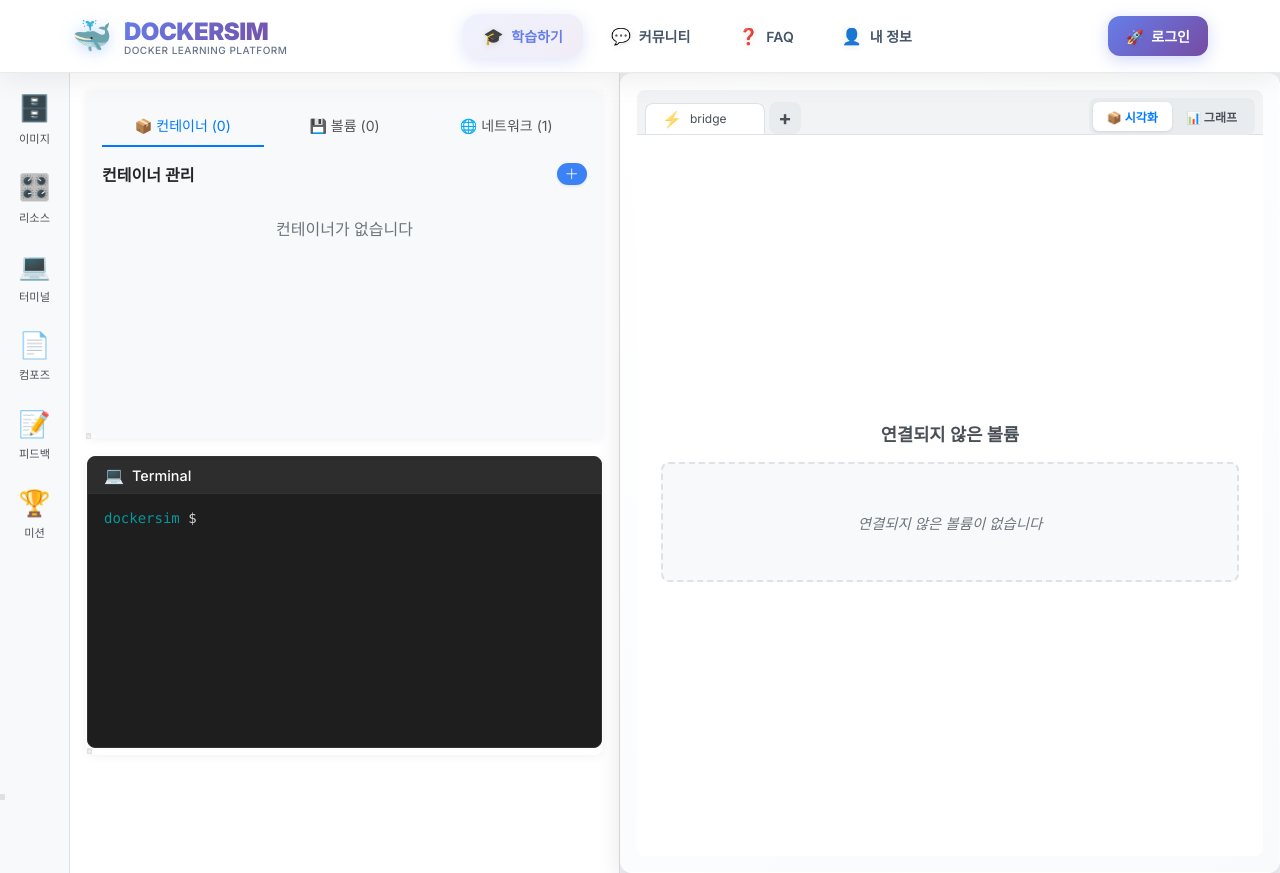
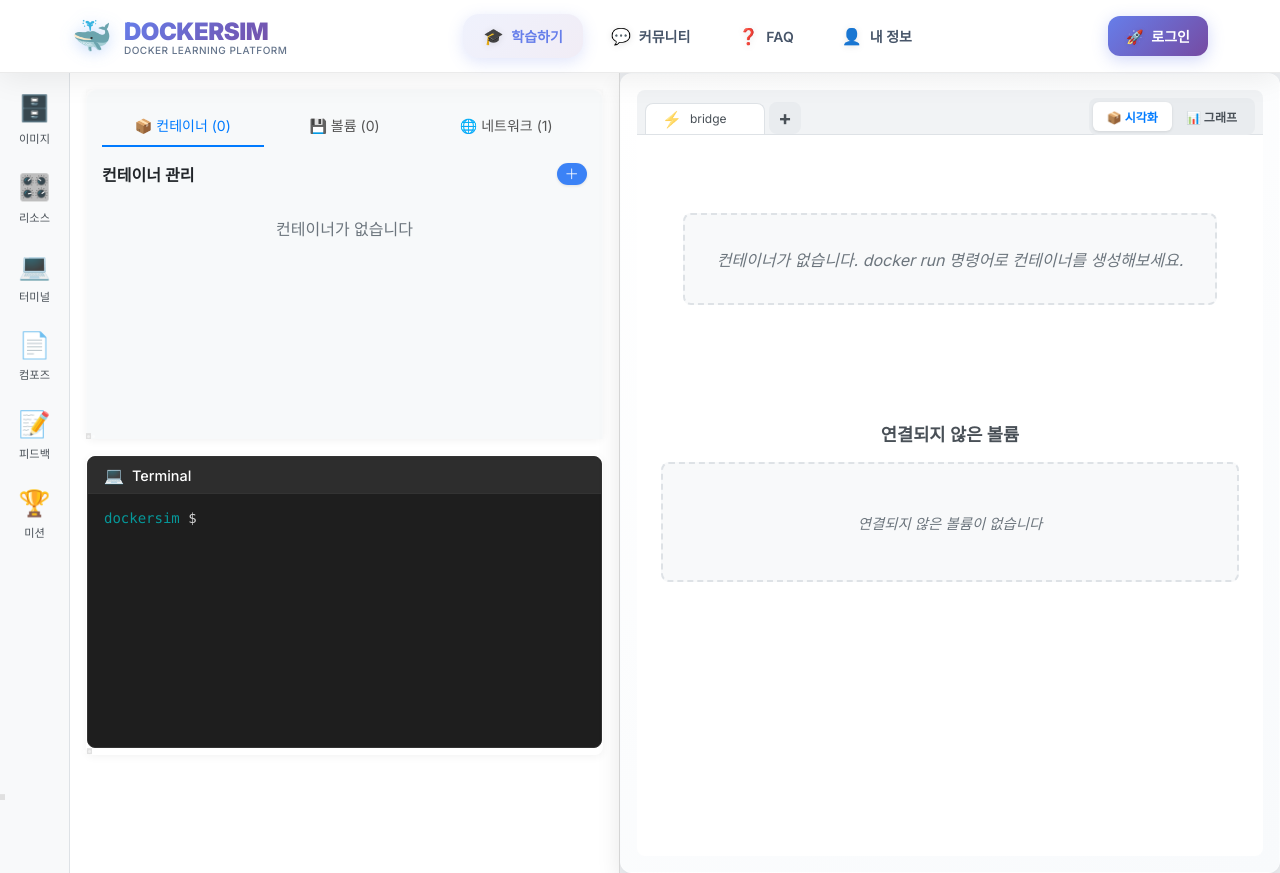
Before and after one commit to DockerSim/dockersim-fe, a Next.js app: page / in a window 1280 px wide. Built offline with nearby package versions, Linux system fonts and the light colour scheme.

Commit message:
컨테이너 디테일 모달창 내 네트워크 추가 시, 해당 네트워크 탭으로 이동

```diff
--- a/src/app/page.tsx
+++ b/src/app/page.tsx
@@ -9,7 +9,8 @@ import ResizablePanel from '../components/ResizablePanel'
 import ComposeFileModal from '../components/modals/ComposeFileModal'
 import ImageModal from '../components/modals/ImageModal'
 import DockerfileFeedbackModal from '../components/modals/DockerfileFeedbackModal'
-import { useDockerStore, Container } from '../store/dockerStore'
+import NetworkSelectionModal from '../components/modals/NetworkSelectionModal'
+import { useDockerStore, Container, Network } from '../store/dockerStore'
 import '../styles/HomePage.css'
 import { ToastContainer, ToastProps } from '../components/common/Toast';
 import { ProcessStep } from '../components/ProcessVisualization';
@@ -27,10 +28,13 @@ export default function HomePage() {
   const [composeFileContent, setComposeFileContent] = useState('');
   const [imageModalOpen, setImageModalOpen] = useState(false);
   const [dockerfileFeedbackModalOpen, setDockerfileFeedbackModalOpen] = useState(false);
-  const { generateComposeFile } = useDockerStore();
+
+  const { networks, generateComposeFile, executeCommand } = useDockerStore();
 
   const [selectedContainer, setSelectedContainer] = useState<Container | null>(null);
   const [isContainerDetailModalOpen, setIsContainerDetailModalOpen] = useState(false);
+  const [isNetworkSelectionModalOpen, setIsNetworkSelectionModalOpen] = useState(false);
+  const [activeNetwork, setActiveNetwork] = useState<string>('bridge');
 
   useNetworkSync();
 
@@ -43,21 +47,34 @@ export default function HomePage() {
     setToasts((prev) => prev.filter((toast) => toast.id !== id))
   }, [])
 
-  const showProcessBubble = (
-    type: ProcessStep['type'],
-    message: string,
-    containerId: string
-  ) => {
-    const id = Date.now().toString() + Math.random();
-    setProcesses(prev => [...prev, { id, type, message, containerId }]);
-    setTimeout(() => {
-      setProcesses(prev => prev.filter(p => p.id !== id));
-    }, 1500);
-  };
-
   const handleContainerClick = (container: Container) => {
     setSelectedContainer(container);
     setIsContainerDetailModalOpen(true);
+  };
+
+  const handleOpenNetworkSelectionModal = () => {
+    setIsContainerDetailModalOpen(false);
+    setIsNetworkSelectionModalOpen(true);
+  };
+
+  const handleNetworkConnect = (networkId: string) => {
+    if (selectedContainer) {
+      const network = networks.find(n => n.id === networkId);
+      if (network) {
+        executeCommand(`docker network connect ${network.name} ${selectedContainer.name}`);
+        setActiveNetwork(network.id); // Switch to the new network tab
+      }
+    }
+    setIsNetworkSelectionModalOpen(false);
+    setSelectedContainer(null);
+  };
+
+  const handleAction = (action: 'start' | 'stop' | 'pause' | 'unpause' | 'rm' | 'connect', id: string, networkName?: string) => {
+    if (action === 'connect' && networkName) {
+      executeCommand(`docker network connect ${networkName} ${id}`);
+    } else {
+      executeCommand(`docker ${action} ${id}`);
+    }
   };
 
   const toggleControlPanel = () => {
@@ -157,11 +174,18 @@ export default function HomePage() {
 
       <div className={`visualizer`}>
         <Visualizer
-          processes={processes}
+          processes={[]}
           selectedContainer={selectedContainer}
           isContainerDetailModalOpen={isContainerDetailModalOpen}
-          onCloseContainerDetailModal={() => setIsContainerDetailModalOpen(false)}
+          onCloseContainerDetailModal={() => {
+            setIsContainerDetailModalOpen(false);
+            setSelectedContainer(null);
+          }}
           onContainerClick={handleContainerClick}
+          onOpenNetworkSelectionModal={handleOpenNetworkSelectionModal}
+          onAction={handleAction}
+          activeNetwork={activeNetwork}
+          setActiveNetwork={setActiveNetwork}
         />
       </div>
 
@@ -182,6 +206,19 @@ export default function HomePage() {
         open={dockerfileFeedbackModalOpen}
         onClose={() => setDockerfileFeedbackModalOpen(false)}
       />
+
+      {selectedContainer && (
+        <NetworkSelectionModal
+          isOpen={isNetworkSelectionModalOpen}
+          onClose={() => {
+            setIsNetworkSelectionModalOpen(false);
+            setSelectedContainer(null);
+          }}
+          onSelect={handleNetworkConnect}
+          allNetworks={networks}
+          connectedNetworks={Array.isArray(selectedContainer.network) ? selectedContainer.network : [selectedContainer.network]}
+        />
+      )}
     </div>
   )
 }
--- a/src/components/Visualizer.tsx
+++ b/src/components/Visualizer.tsx
@@ -4,7 +4,6 @@ import React, { useState, useRef, useEffect } from 'react'
 import { useDockerStore, Container, Volume, Network } from '../store/dockerStore'
 import { ContainerCard } from './ContainerCard'
 import { VolumeConnection } from './VolumeConnection'
-import { useActiveNetworkSync } from '../hooks/useActiveNetworkSync'
 import ContainerDetailModal from './modals/ContainerDetailModal'
 import VolumeDetailModal from './modals/VolumeDetailModal'
 import NetworkDetailModal from './modals/NetworkDetailModal'
@@ -22,6 +21,10 @@ interface VisualizerProps {
   isContainerDetailModalOpen: boolean;
   onCloseContainerDetailModal: () => void;
   onContainerClick: (container: Container) => void;
+  onOpenNetworkSelectionModal: () => void;
+  onAction: (action: 'start' | 'stop' | 'pause' | 'unpause' | 'rm' | 'connect', id: string, network?: string) => void;
+  activeNetwork: string;
+  setActiveNetwork: (networkId: string) => void;
 }
 
 const Visualizer: React.FC<VisualizerProps> = ({
@@ -29,10 +32,13 @@ const Visualizer: React.FC<VisualizerProps> = ({
   selectedContainer,
   isContainerDetailModalOpen,
   onCloseContainerDetailModal,
-  onContainerClick
+  onContainerClick,
+  onOpenNetworkSelectionModal,
+  onAction,
+  activeNetwork,
+  setActiveNetwork
 }) => {
   const { containers, volumes, networks, executeCommand } = useDockerStore()
-  const [activeNetwork, setActiveNetwork] = useState<string>('bridge')
   const [selectedVolume, setSelectedVolume] = useState<Volume | null>(null)
   const [selectedNetwork, setSelectedNetwork] = useState<Network | null>(null)
   const [highlightedId, setHighlightedId] = useState<string | null>(null)
@@ -43,8 +49,6 @@ const Visualizer: React.FC<VisualizerProps> = ({
   const [showOverview, setShowOverview] = useState(false);
   const [isModalOpen, setIsModalOpen] = useState(false);
   const [selectedResource, setSelectedResource] = useState<Container | Volume | null>(null);
-
-  useActiveNetworkSync(activeNetwork, setActiveNetwork)
 
   useEffect(() => {
     if ((containers || []).length > (prevContainersRef.current || []).length) {
@@ -200,6 +204,12 @@ const Visualizer: React.FC<VisualizerProps> = ({
                   )}
                 </div>
               ))}
+
+              {activeNetworkContainers.length === 0 && (
+                <div className="empty-message">
+                  컨테이너가 없습니다. docker run 명령어로 컨테이너를 생성해보세요.
+                </div>
+              )}
             </div>
 
             <div className="volumes-container-area">
@@ -235,7 +245,8 @@ const Visualizer: React.FC<VisualizerProps> = ({
         container={selectedContainer}
         open={isContainerDetailModalOpen}
         onClose={onCloseContainerDetailModal}
-        onAction={(action, id) => executeCommand(`docker ${action} ${id}`)}
+        onAction={onAction}
+        onOpenNetworkSelectionModal={onOpenNetworkSelectionModal}
       />
       <VolumeDetailModal volume={selectedVolume} open={volumeDetailModalOpen} onClose={() => setVolumeDetailModalOpen(false)} onRemove={(id) => executeCommand(`docker volume rm ${id}`)} />
       <NetworkDetailModal network={selectedNetwork} open={networkDetailModalOpen} onClose={() => setNetworkDetailModalOpen(false)} />
--- a/src/components/modals/ContainerDetailModal.tsx
+++ b/src/components/modals/ContainerDetailModal.tsx
@@ -1,20 +1,23 @@
-import React, { useState } from 'react';
+import React from 'react';
 import { createPortal } from 'react-dom';
-import { Container, useDockerStore } from '../../store/dockerStore';
+import { Container } from '../../store/dockerStore';
 import './ContainerDetailModal.css';
-import NetworkSelectionModal from './NetworkSelectionModal';
 
 interface ContainerDetailModalProps {
   container: Container | null;
   open: boolean;
   onClose: () => void;
-  onAction: (action: 'start' | 'stop' | 'pause' | 'unpause' | 'rm' | 'connect', id: string, network?: string) => void;
+  onAction: (action: 'start' | 'stop' | 'pause' | 'unpause' | 'rm', id: string) => void;
+  onOpenNetworkSelectionModal: () => void;
 }
 
-const ContainerDetailModal: React.FC<ContainerDetailModalProps> = ({ container, open, onClose, onAction }) => {
-  const [isNetworkSelectionModalOpen, setIsNetworkSelectionModalOpen] = useState(false);
-  const { networks } = useDockerStore();
-
+const ContainerDetailModal: React.FC<ContainerDetailModalProps> = ({
+  container,
+  open,
+  onClose,
+  onAction,
+  onOpenNetworkSelectionModal
+}) => {
   if (!open || !container) return null;
 
   const handleBackdropClick = (e: React.MouseEvent) => {
@@ -28,16 +31,7 @@ const ContainerDetailModal: React.FC<ContainerDetailModalProps> = ({ container,
     onClose();
   };
 
-  const handleNetworkConnect = (networkId: string) => {
-    const network = networks.find(n => n.id === networkId);
-    if (network) {
-      onAction('connect', container.id, network.name);
-    }
-    setIsNetworkSelectionModalOpen(false);
-  };
-
   return createPortal(
-    <>
     <div className="modal-backdrop" onClick={handleBackdropClick}>
       <div className="modal-container">
         <div className="modal-header">
@@ -137,7 +131,7 @@ const ContainerDetailModal: React.FC<ContainerDetailModalProps> = ({ container,
             )}
             <button
                 className="action-btn"
-                onClick={() => setIsNetworkSelectionModalOpen(true)}
+                onClick={onOpenNetworkSelectionModal}
                 style={{
                   backgroundColor: '#f1c40f',
                   color: '#111',
@@ -147,17 +141,8 @@ const ContainerDetailModal: React.FC<ContainerDetailModalProps> = ({ container,
               🌐 Add Network
             </button>
           </div>
-
       </div>
-      </div>
-      <NetworkSelectionModal
-        isOpen={isNetworkSelectionModalOpen}
-        onClose={() => setIsNetworkSelectionModalOpen(false)}
-        onSelect={handleNetworkConnect}
-        allNetworks={networks}
-        connectedNetworks={Array.isArray(container.network) ? container.network : [container.network]}
-      />
-    </>,
+    </div>,
     document.body
   );
 };
--- a/src/components/modals/NetworkSelectionModal.tsx
+++ b/src/components/modals/NetworkSelectionModal.tsx
@@ -6,7 +6,7 @@ import './Modal.module.css';
 interface NetworkSelectionModalProps {
   isOpen: boolean;
   onClose: () => void;
-  onSelect: (networkId: string) => void;
+  onSelect: (networkId: string, networkName: string) => void;
   allNetworks: Network[];
   connectedNetworks: string[];
 }
@@ -39,7 +39,7 @@ const NetworkSelectionModal: React.FC<NetworkSelectionModalProps> = ({
                   <span>{network.name}</span>
                   <button
                     className="connect-btn"
-                    onClick={() => onSelect(network.id)}
+                    onClick={() => onSelect(network.id, network.name)}
                   >
                     연결
                   </button>
```
Lines whose indentation alone changed are shown as unchanged.
